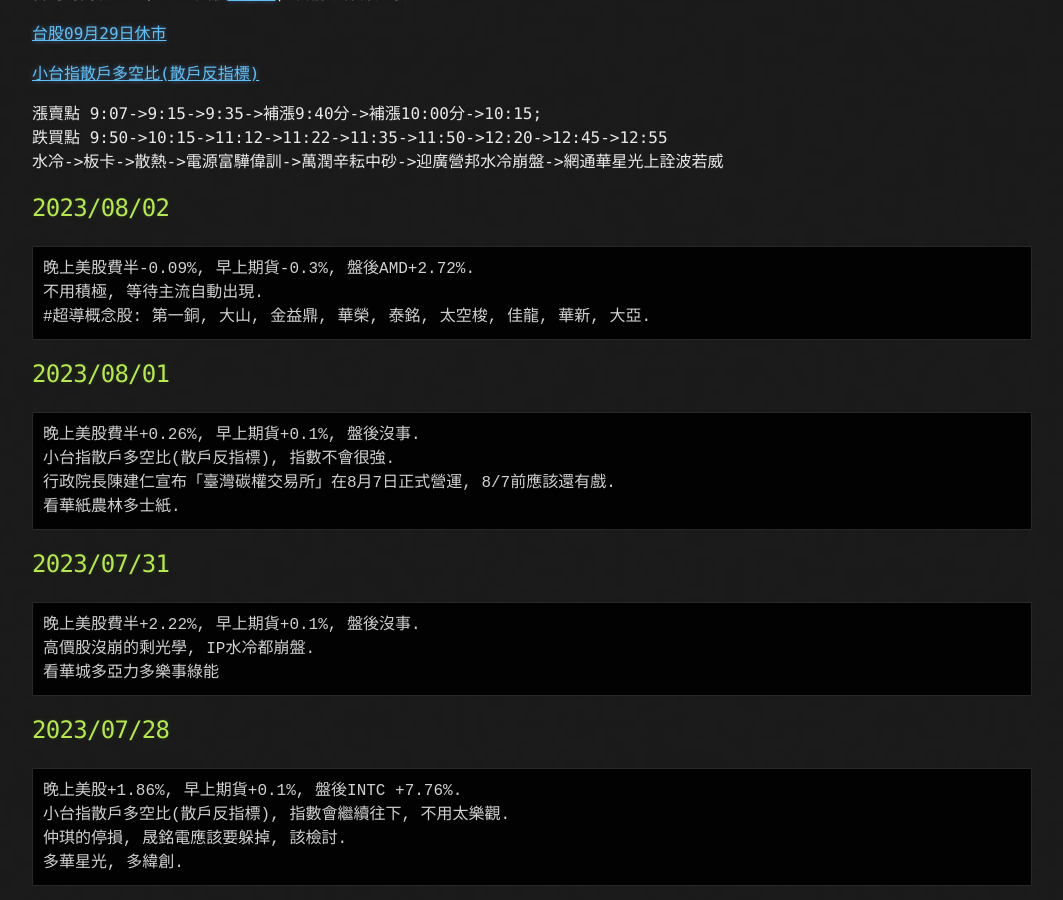
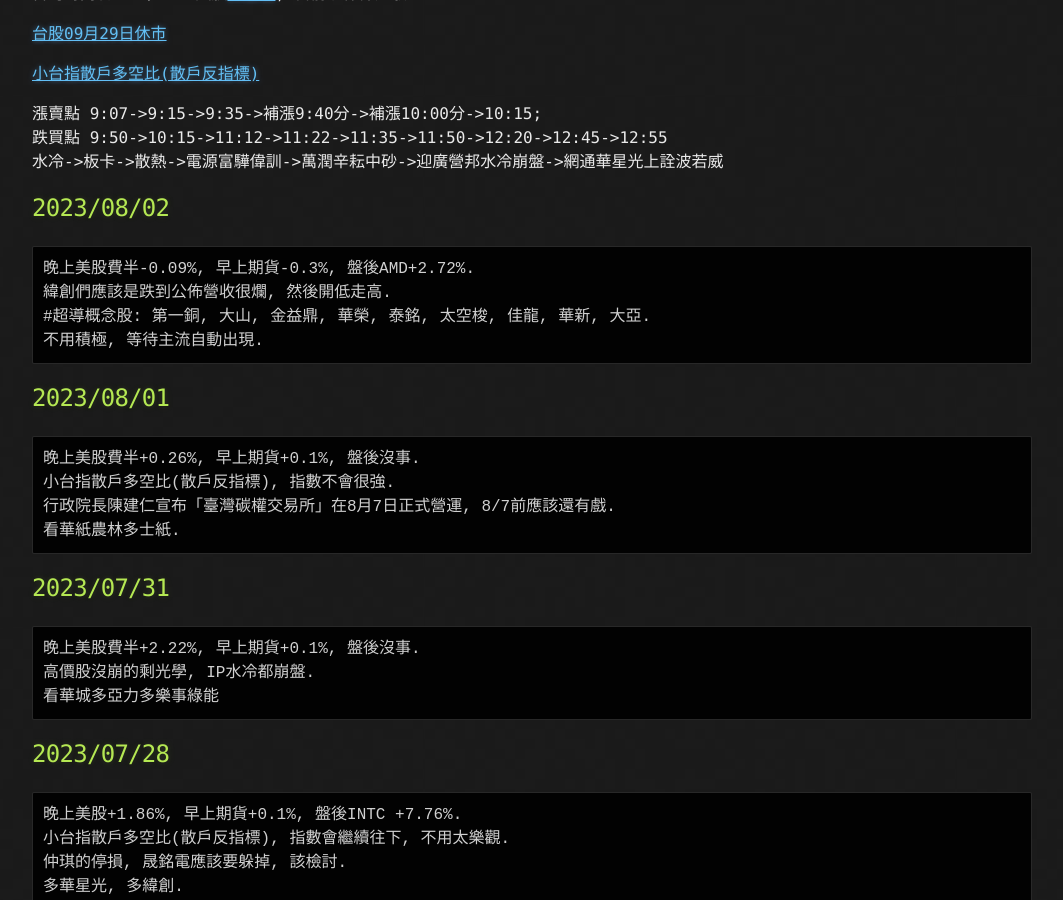
Before and after one commit to lepg5487/Stock_God, a Jekyll site: the page built from index.md, in a window 1280 px wide and 900 px high, scrolled down 436 px. Shown: the whole window, without its empty margins (108-1171 px from the left). Built offline with Jekyll 4.4.1, drawn with Linux system fonts in a browser that asks for light colours; our own code applies the rules of GitHub Pages for plain Markdown files.

Commit message:
Update index.md

````diff
--- a/index.md
+++ b/index.md
@@ -23,8 +23,9 @@ layout: testlayouts
 ## 2023/08/02
 ```
 晚上美股費半-0.09%, 早上期貨-0.3%, 盤後AMD+2.72%.
+緯創們應該是跌到公佈營收很爛, 然後開低走高.
+#超導概念股: 第一銅, 大山, 金益鼎, 華榮, 泰銘, 太空梭, 佳龍, 華新, 大亞.
 不用積極, 等待主流自動出現.
-#超導概念股: 第一銅, 大山, 金益鼎, 華榮, 泰銘, 太空梭, 佳龍, 華新, 大亞.
 ```
 
 ## 2023/08/01
````
